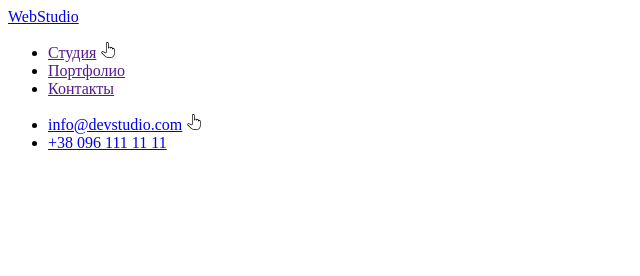
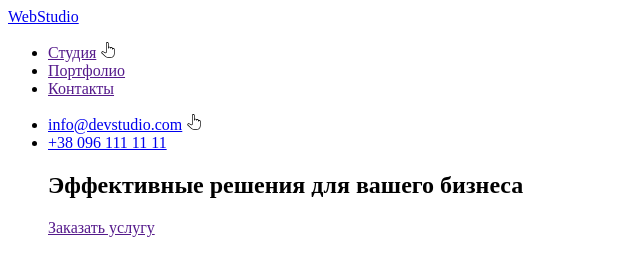
Before and after one commit to SerhiiDubovets/goit-markup-hw-01, a plain HTML site: page index.html in a window 1280 px wide. Shown: the whole page, without its empty margins (0-640 px from the left). Drawn offline with Linux system fonts and the light colour scheme.

Commit message:
Блок герой и nav шапки

```diff
--- a/index.html
+++ b/index.html
@@ -8,6 +8,7 @@
   </head>
   <body>
     <header>
+      <nav>
         <a href="/" lang="en"> WebStudio </a>
 
         <ul>
@@ -18,6 +19,7 @@
           <li><a href="">Портфолио</a></li>
           <li><a href="">Контакты</a></li>
         </ul>
+      </nav>
 
       <ul>
         <li>
@@ -27,5 +29,12 @@
         <li><a href="tel:+380961111111">+38 096 111 11 11</a></li>
       </ul>
     </header>
+
+    <dir>
+        <section>
+            <h1>Эффективные решения для вашего бизнеса</h1>
+            <a href="">Заказать услугу</a>
+        </section>
+    </dir>
   </body>
 </html>
```
Lines whose indentation alone changed are shown as unchanged.
